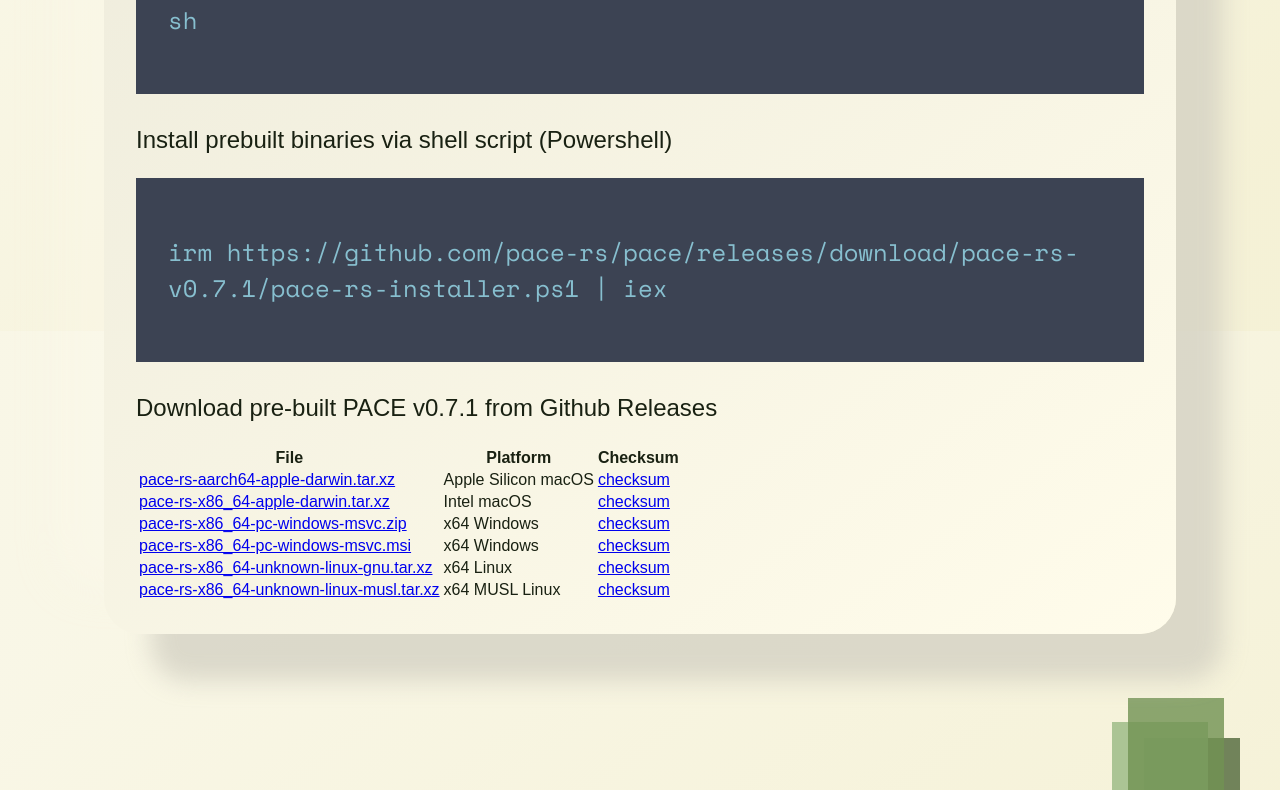
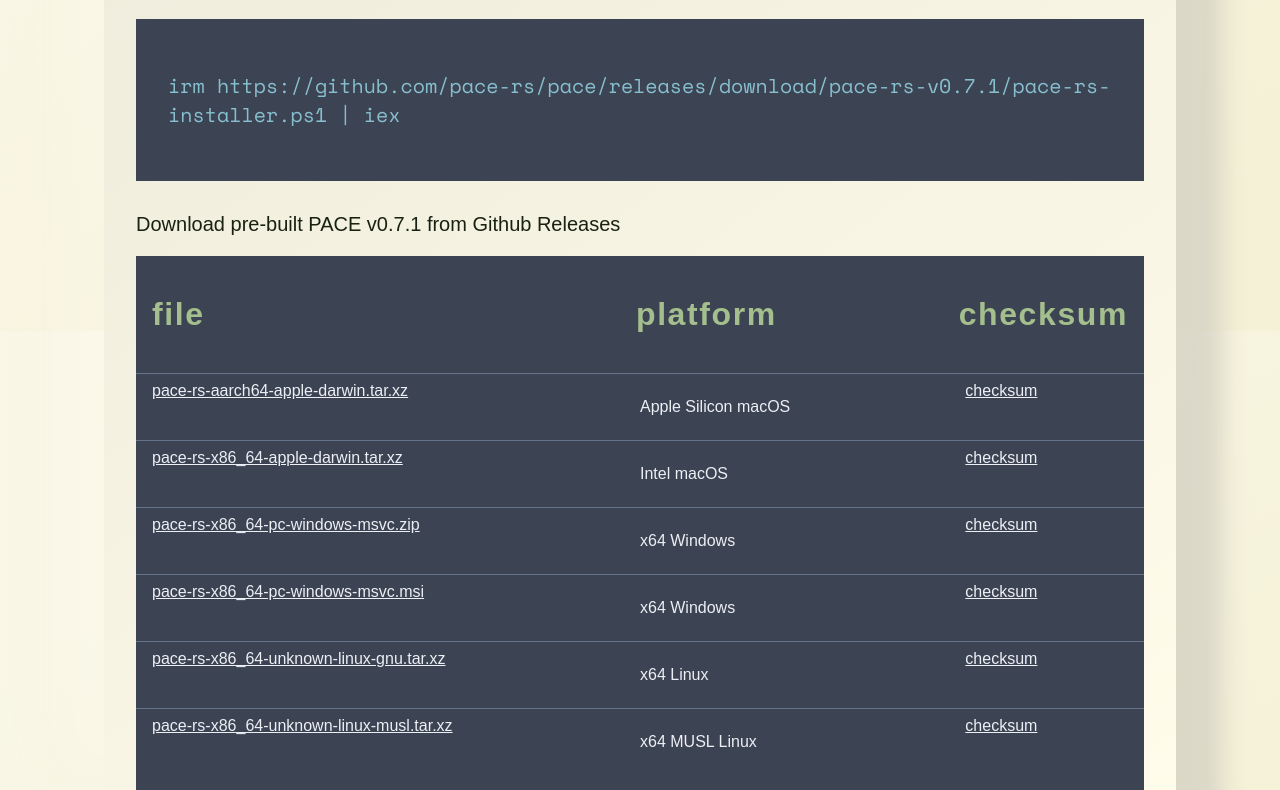
Before and after one commit to pace-rs/pace-rs.github.io, a SvelteKit app: page / in a window 1280 px wide. Shown: the part 2069-2859 px from the top of the page. Built offline with nearby package versions, Linux system fonts and the light colour scheme.

Commit message:
replace dl table with component

```diff
--- a/src/app.css
+++ b/src/app.css
@@ -27,8 +27,9 @@
 	--accent-3-dark: hsl(193 43% 35% / 0.8);
 	--accent-4-dark: hsl(220 16% 36%);
 	--accent-5-dark: hsl(192 55% 64%);
+	--accent-6-dark: hsl(193 43% 25%);
 
-	--surface-1-dark: hsl(193 43% 25%);
+	--surface-1-dark: hsl(220 16% 48%);
 	--surface-2-dark: hsl(220 16% 36%);
 	--surface-3-dark: hsl(222 16% 28%);
 	--surface-4-dark: hsl(223 12% 12% / 0.8);
@@ -61,8 +62,9 @@
 	--accent-3-light: hsl(92 28% 32% / 0.8);
 	--accent-4-light: hsl(94 16% 30% / 0.8);
 	--accent-5-light: hsl(213 32% 52%);
+	--accent-6-light: hsl(92 28% 22%);
 
-	--surface-1-light: hsl(92 28% 22%);
+	--surface-1-light: hsl(220 16% 48%);
 	--surface-2-light: hsl(222 16% 28%);
 	--surface-3-light: hsl(220 16% 36%);
 	--surface-4-light: hsl(92 28% 65% / 0.9);
@@ -94,6 +96,7 @@
 	--accent-3: var(--accent-3-dark);
 	--accent-4: var(--accent-4-dark);
 	--accent-5: var(--accent-5-dark);
+	--accent-6: var(--accent-6-dark);
 	--surface-1: var(--surface-1-dark);
 	--surface-2: var(--surface-2-dark);
 	--surface-3: var(--surface-3-dark);
@@ -127,6 +130,7 @@
 		--accent-3: var(--accent-3-light);
 		--accent-4: var(--accent-4-light);
 		--accent-5: var(--accent-5-light);
+		--accent-6: var(--accent-6-light);
 		--surface-1: var(--surface-1-light);
 		--surface-2: var(--surface-2-light);
 		--surface-3: var(--surface-3-light);
@@ -160,6 +164,7 @@
 	--accent-3: var(--accent-3-dark);
 	--accent-4: var(--accent-4-dark);
 	--accent-5: var(--accent-5-dark);
+	--accent-6: var(--accent-6-dark);
 	--surface-1: var(--surface-1-dark);
 	--surface-2: var(--surface-2-dark);
 	--surface-3: var(--surface-3-dark);
@@ -192,6 +197,7 @@
 	--accent-3: var(--accent-3-light);
 	--accent-4: var(--accent-4-light);
 	--accent-5: var(--accent-5-light);
+	--accent-6: var(--accent-6-light);
 	--surface-1: var(--surface-1-light);
 	--surface-2: var(--surface-2-light);
 	--surface-3: var(--surface-3-light);
@@ -246,3 +252,7 @@
 	font-family: var(--font-title);
 	letter-spacing: 0.05em;
 }
+
+a {
+	color: inherit;
+}
--- /dev/null
+++ b/src/lib/components/downloads.svelte
@@ -0,0 +1,108 @@
+<div class="heading grid">
+	<p>file</p>
+	<p>platform</p>
+	<p>checksum</p>
+</div>
+<div class="version grid">
+	<a
+		href="https://github.com/pace-rs/pace/releases/download/pace-rs-v0.7.1/pace-rs-aarch64-apple-darwin.tar.xz"
+		>pace-rs-aarch64-apple-darwin.tar.xz</a
+	>
+	<p>Apple Silicon macOS</p>
+	<a
+		href="https://github.com/pace-rs/pace/releases/download/pace-rs-v0.7.1/pace-rs-aarch64-apple-darwin.tar.xz.sha256"
+		>checksum</a
+	>
+</div>
+<div class="version grid">
+	<a
+		href="https://github.com/pace-rs/pace/releases/download/pace-rs-v0.7.1/pace-rs-x86_64-apple-darwin.tar.xz"
+		>pace-rs-x86_64-apple-darwin.tar.xz</a
+	>
+	<p>Intel macOS</p>
+	<a
+		href="https://github.com/pace-rs/pace/releases/download/pace-rs-v0.7.1/pace-rs-x86_64-apple-darwin.tar.xz.sha256"
+		>checksum</a
+	>
+</div>
+<div class="version grid">
+	<a
+		href="https://github.com/pace-rs/pace/releases/download/pace-rs-v0.7.1/pace-rs-x86_64-pc-windows-msvc.zip"
+		>pace-rs-x86_64-pc-windows-msvc.zip</a
+	>
+	<p>x64 Windows</p>
+	<a
+		href="https://github.com/pace-rs/pace/releases/download/pace-rs-v0.7.1/pace-rs-x86_64-pc-windows-msvc.zip.sha256"
+		>checksum</a
+	>
+</div>
+<div class="version grid">
+	<a
+		href="https://github.com/pace-rs/pace/releases/download/pace-rs-v0.7.1/pace-rs-x86_64-pc-windows-msvc.msi"
+		>pace-rs-x86_64-pc-windows-msvc.msi</a
+	>
+	<p>x64 Windows</p>
+	<a
+		href="https://github.com/pace-rs/pace/releases/download/pace-rs-v0.7.1/pace-rs-x86_64-pc-windows-msvc.msi.sha256"
+		>checksum</a
+	>
+</div>
+<div class="version grid">
+	<a
+		href="https://github.com/pace-rs/pace/releases/download/pace-rs-v0.7.1/pace-rs-x86_64-unknown-linux-gnu.tar.xz"
+		>pace-rs-x86_64-unknown-linux-gnu.tar.xz</a
+	>
+	<p>x64 Linux</p>
+	<a
+		href="https://github.com/pace-rs/pace/releases/download/pace-rs-v0.7.1/pace-rs-x86_64-unknown-linux-gnu.tar.xz.sha256"
+		>checksum</a
+	>
+</div>
+<div class="version grid">
+	<a
+		href="https://github.com/pace-rs/pace/releases/download/pace-rs-v0.7.1/pace-rs-x86_64-unknown-linux-musl.tar.xz"
+		>pace-rs-x86_64-unknown-linux-musl.tar.xz</a
+	>
+	<p>x64 MUSL Linux</p>
+	<a
+		href="https://github.com/pace-rs/pace/releases/download/pace-rs-v0.7.1/pace-rs-x86_64-unknown-linux-musl.tar.xz.sha256"
+		>checksum</a
+	>
+</div>
+
+<style>
+	.grid {
+		display: grid;
+		grid-template-columns: 3fr 2fr 1fr;
+		justify-items: start;
+	}
+	.heading {
+		background-color: var(--surface-2);
+		border-radius: var(--size-2) var(--size-2) 0 0;
+		padding-block: 0.5rem;
+		padding-inline: 1rem;
+		font-weight: 700;
+		letter-spacing: 0.05em;
+		font-size: 2rem;
+		color: var(--brand-2);
+	}
+	.version {
+		background-color: var(--surface-2);
+		border-top: 1px solid var(--surface-1);
+		padding-block: 0.5rem;
+		padding-inline: 1rem;
+		color: var(--text-footer);
+	}
+	.version:hover {
+		background-color: var(--surface-1);
+	}
+	.version:last-child {
+		border-radius: 0 0 var(--size-3) var(--size-3);
+		padding-bottom: 1.5rem;
+	}
+	@media (max-width: 910px) {
+		.grid {
+			grid-template-columns: 1fr;
+		}
+	}
+</style>
--- a/src/lib/components/page_hero.svelte
+++ b/src/lib/components/page_hero.svelte
@@ -55,7 +55,7 @@
 		position: absolute;
 		top: 24px;
 		left: 0px;
-		color: var(--surface-1);
+		color: var(--accent-6);
 		z-index: 3;
 	}
 	@media (max-width: 770px) {
--- a/src/routes/+page.svelte
+++ b/src/routes/+page.svelte
@@ -1,6 +1,7 @@
 <script lang="ts">
 	import Accents from '$lib/components/accents.svelte';
 	import PageHero from '$lib/components/page_hero.svelte';
+	import Downloads from '$lib/components/downloads.svelte';
 </script>
 
 <PageHero />
@@ -45,109 +46,7 @@
 				</p>
 			</div>
 			<p>Download pre-built PACE v0.7.1 from Github Releases</p>
-			<div class="download-box">
-				<table>
-					<thead>
-						<tr>
-							<th>File</th>
-							<th>Platform</th>
-							<th>Checksum</th>
-						</tr>
-					</thead>
-					<tbody>
-						<tr>
-							<td
-								><a
-									href="https://github.com/pace-rs/pace/releases/download/pace-rs-v0.7.1/pace-rs-aarch64-apple-darwin.tar.xz"
-									>pace-rs-aarch64-apple-darwin.tar.xz</a
-								></td
-							>
-							<td>Apple Silicon macOS</td>
-							<td
-								><a
-									href="https://github.com/pace-rs/pace/releases/download/pace-rs-v0.7.1/pace-rs-aarch64-apple-darwin.tar.xz.sha256"
-									>checksum</a
-								></td
-							>
-						</tr>
-						<tr>
-							<td
-								><a
-									href="https://github.com/pace-rs/pace/releases/download/pace-rs-v0.7.1/pace-rs-x86_64-apple-darwin.tar.xz"
-									>pace-rs-x86_64-apple-darwin.tar.xz</a
-								></td
-							>
-							<td>Intel macOS</td>
-							<td
-								><a
-									href="https://github.com/pace-rs/pace/releases/download/pace-rs-v0.7.1/pace-rs-x86_64-apple-darwin.tar.xz.sha256"
-									>checksum</a
-								></td
-							>
-						</tr>
-						<tr>
-							<td
-								><a
-									href="https://github.com/pace-rs/pace/releases/download/pace-rs-v0.7.1/pace-rs-x86_64-pc-windows-msvc.zip"
-									>pace-rs-x86_64-pc-windows-msvc.zip</a
-								></td
-							>
-							<td>x64 Windows</td>
-							<td
-								><a
-									href="https://github.com/pace-rs/pace/releases/download/pace-rs-v0.7.1/pace-rs-x86_64-pc-windows-msvc.zip.sha256"
-									>checksum</a
-								></td
-							>
-						</tr>
-						<tr>
-							<td
-								><a
-									href="https://github.com/pace-rs/pace/releases/download/pace-rs-v0.7.1/pace-rs-x86_64-pc-windows-msvc.msi"
-									>pace-rs-x86_64-pc-windows-msvc.msi</a
-								></td
-							>
-							<td>x64 Windows</td>
-							<td
-								><a
-									href="https://github.com/pace-rs/pace/releases/download/pace-rs-v0.7.1/pace-rs-x86_64-pc-windows-msvc.msi.sha256"
-									>checksum</a
-								></td
-							>
-						</tr>
-						<tr>
-							<td
-								><a
-									href="https://github.com/pace-rs/pace/releases/download/pace-rs-v0.7.1/pace-rs-x86_64-unknown-linux-gnu.tar.xz"
-									>pace-rs-x86_64-unknown-linux-gnu.tar.xz</a
-								></td
-							>
-							<td>x64 Linux</td>
-							<td
-								><a
-									href="https://github.com/pace-rs/pace/releases/download/pace-rs-v0.7.1/pace-rs-x86_64-unknown-linux-gnu.tar.xz.sha256"
-									>checksum</a
-								></td
-							>
-						</tr>
-						<tr>
-							<td
-								><a
-									href="https://github.com/pace-rs/pace/releases/download/pace-rs-v0.7.1/pace-rs-x86_64-unknown-linux-musl.tar.xz"
-									>pace-rs-x86_64-unknown-linux-musl.tar.xz</a
-								></td
-							>
-							<td>x64 MUSL Linux</td>
-							<td
-								><a
-									href="https://github.com/pace-rs/pace/releases/download/pace-rs-v0.7.1/pace-rs-x86_64-unknown-linux-musl.tar.xz.sha256"
-									>checksum</a
-								></td
-							>
-						</tr>
-					</tbody>
-				</table>
-			</div>
+			<Downloads />
 		</div>
 	</div>
 
@@ -181,7 +80,7 @@
 		z-index: 7;
 	}
 	.card-bg p {
-		font-size: 1.5rem;
+		font-size: 1.25rem;
 	}
 	.card-heading {
 		font-size: 4rem;
@@ -206,6 +105,8 @@
 		.card-bg {
 			border-radius: 36px;
 			margin: 1rem;
+			padding-inline: 0.5rem;
+			margin: 0;
 		}
 		.card-bg p {
 			font-size: 1rem;
```
Also changed, not shown: src/lib/components/install_guide.svelte (deleted).
